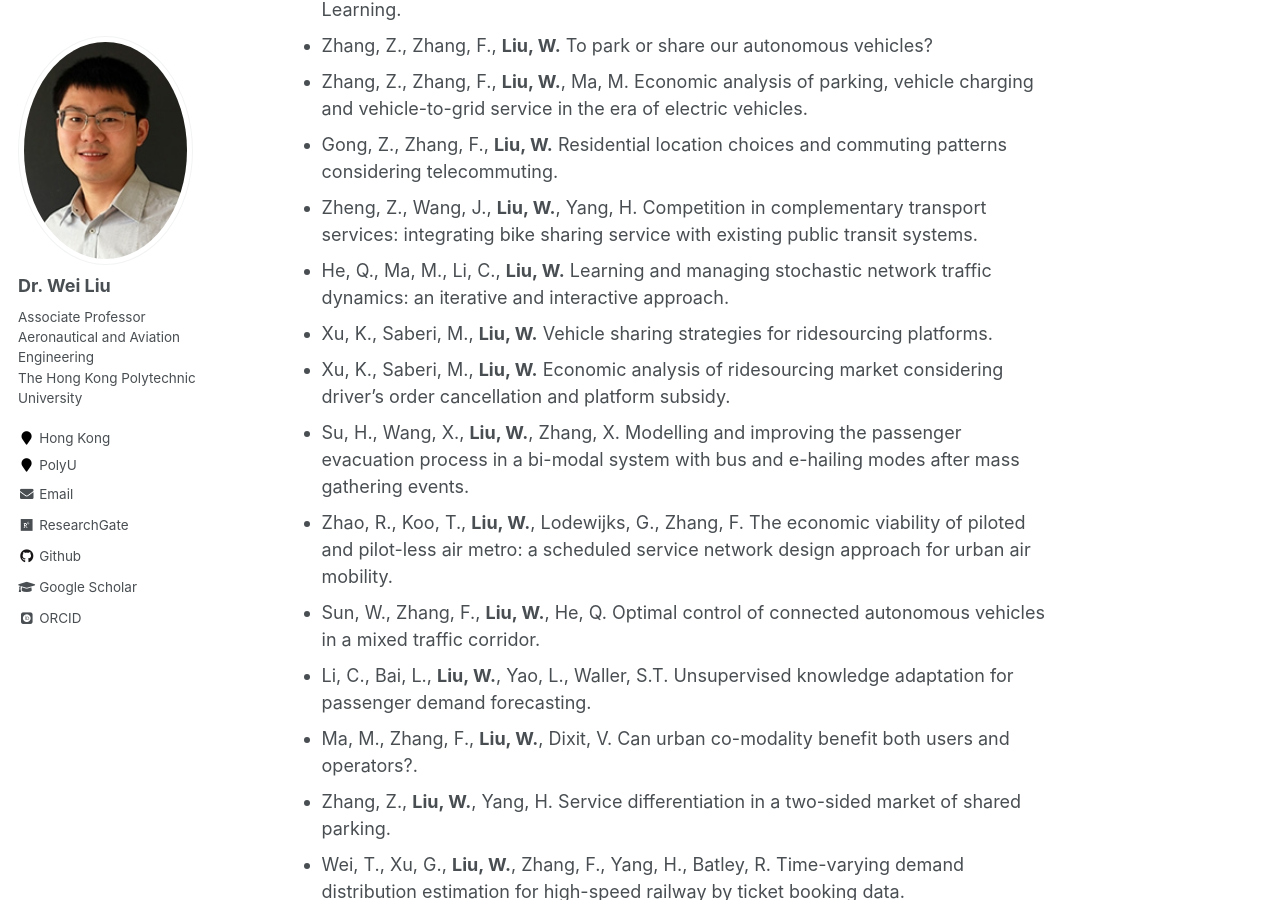
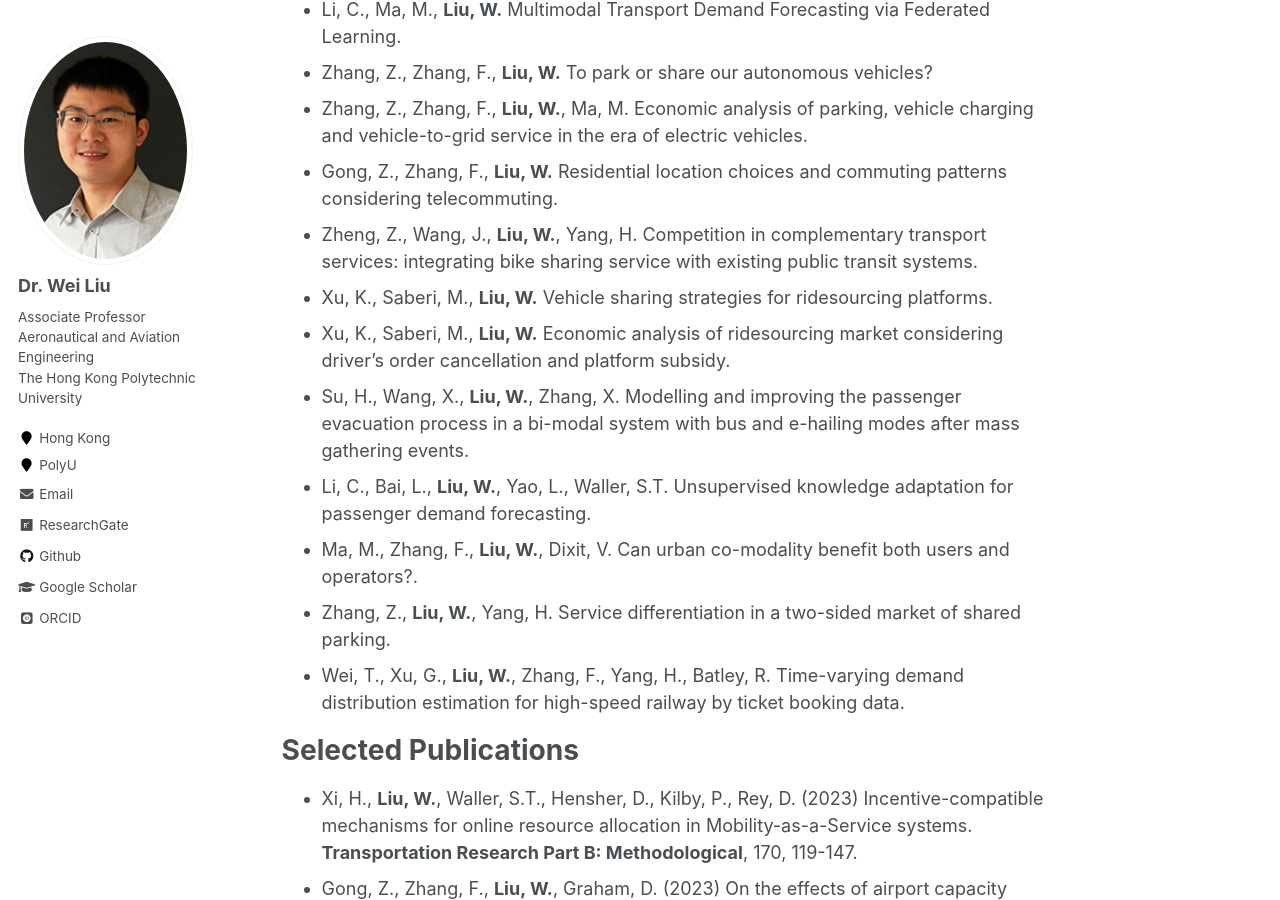
Before and after one commit to weiliu2016/weiliu2016.github.io, a Jekyll site: the page built from _pages/about.md, in a window 1280 px wide and 900 px high, scrolled down 3671 px. Built offline with Jekyll 4.4.1, drawn with Linux system fonts in a browser that asks for light colours; some web fonts are replaced; some of the changed text lies outside the part shown.

Commit message:
Update about.md

```diff
--- a/_pages/about.md
+++ b/_pages/about.md
@@ -66,7 +66,7 @@ Selected Working Papers
 - Liu, Q., **Liu, W.**, Jiang, R., Han, X. On the morning commute problem with mixed autonomous vehicles and human-driven vehicles traffic under stochastic bottleneck capacity.
 - Xu, G., Liu, X., Zhong, L., **Liu, W.** Integrated Optimization of Train Stopping Plan, Scheduling, and Seat Allocation for High-speed Railway Systems with Social Distancing Measures.
 - Li, C., **Liu, W.**, Yang, H. Simultaneous Multimodal Demand Imputation and Forecasting via Graph-guided Generative Network.
-- Waller, S.T., He, Q., **Liu, W.** Inferring network reduction and demand variation after disruptions for rapid systematic cost evaluation.
+- Waller, S.T., He, Q., **Liu, W.** Rapid post-disruption assessment of transportation network capacity and demand distribution under limited information.
 - Zhou, B., **Liu, W.**, Yang, H. Unmanned aerial vehicle service network design for urban monitoring.
 - Xu, G., Zhou, P., **Liu, W.** Optimization of seat allocation scheme for railway systems considering social equity.
 - Xu, J., Deng, L., Gao, Y., **Liu, W.** Joint optimization of pricing, seat allocation and overbooking for high-speed railway system under demand uncertainty.
@@ -83,12 +83,9 @@ Selected Working Papers
 - Zhang, Z., Zhang, F., **Liu, W.**, Ma, M. Economic analysis of parking, vehicle charging and vehicle-to-grid service in the era of electric vehicles.
 - Gong, Z., Zhang, F., **Liu, W.** Residential location choices and commuting patterns considering telecommuting.
 - Zheng, Z., Wang, J., **Liu, W.**, Yang, H. Competition in complementary transport services: integrating bike sharing service with existing public transit systems.
-- He, Q., Ma, M., Li, C., **Liu, W.** Learning and managing stochastic network traffic dynamics: an iterative and interactive approach.
 - Xu, K., Saberi, M., **Liu, W.** Vehicle sharing strategies for ridesourcing platforms.
 - Xu, K., Saberi, M., **Liu, W.** Economic analysis of ridesourcing market considering driver's order cancellation and platform subsidy.
 - Su, H., Wang, X., **Liu, W.**, Zhang, X. Modelling and improving the passenger evacuation process in a bi-modal system with bus and e-hailing modes after mass gathering events.
-- Zhao, R., Koo, T., **Liu, W.**, Lodewijks, G., Zhang, F. The economic viability of piloted and pilot-less air metro: a scheduled service network design approach for urban air mobility.
-- Sun, W., Zhang, F., **Liu, W.**, He, Q. Optimal control of connected autonomous vehicles in a mixed traffic corridor.
 - Li, C., Bai, L., **Liu, W.**, Yao, L., Waller, S.T. Unsupervised knowledge adaptation for passenger demand forecasting.
 - Ma, M., Zhang, F., **Liu, W.**, Dixit, V. Can urban co-modality benefit both users and operators?.
 - Zhang, Z., **Liu, W.**, Yang, H. Service differentiation in a two-sided market of shared parking.
```
Also changed, not shown: other parts of _pages/about.md (+1 -1 lines).
